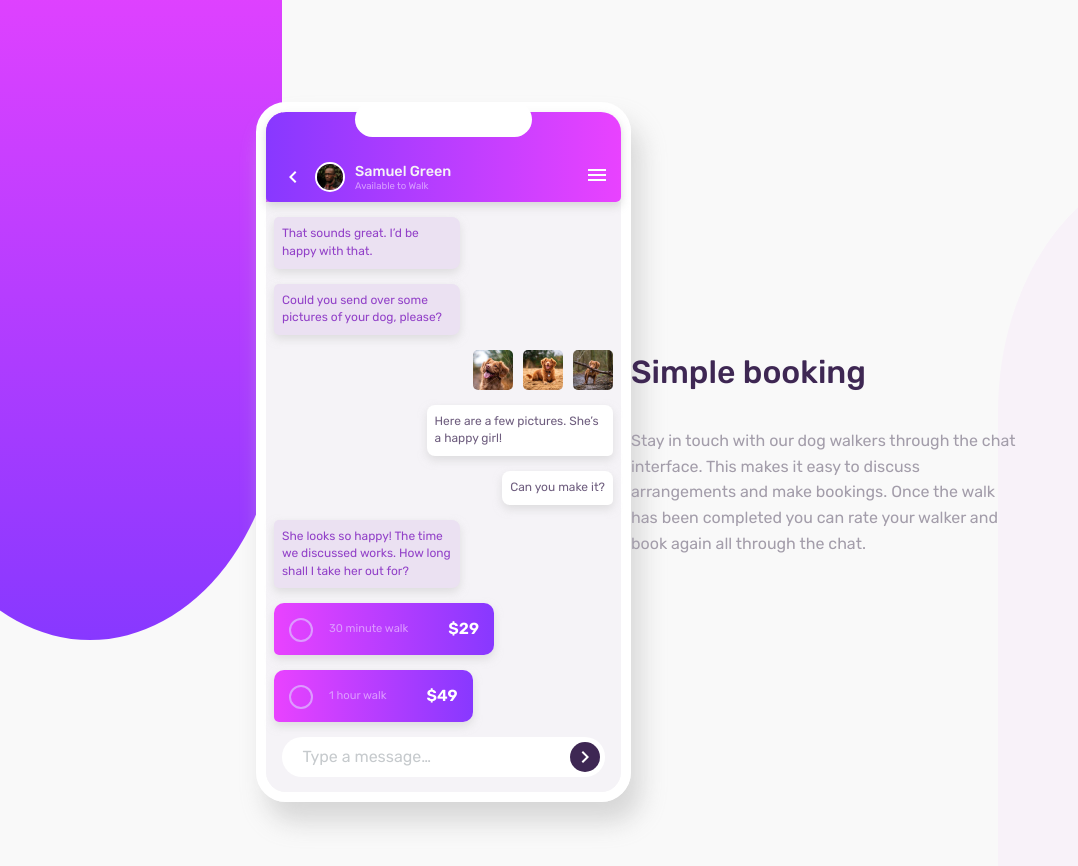
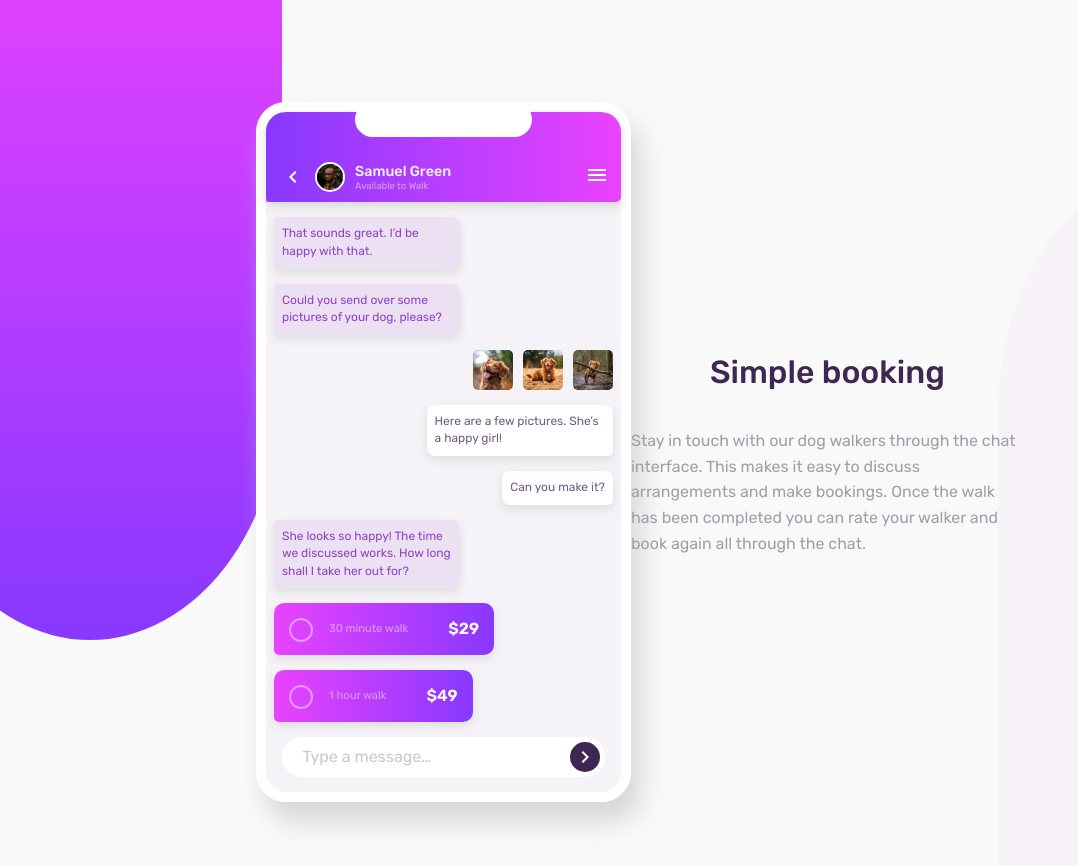
Before and after one commit to Jess99978/chat-app-css-illustration-master, a plain HTML site: page index.html in a window 1280 px wide. Shown: the top 866 px of the page, without its empty margins (0-1078 px from the left). Drawn offline with nearby package versions, Linux system fonts and the light colour scheme; files that its build step writes are made by us from their sources.

Commit message:
修復樣式問題

```diff
--- a/scss/style.scss
+++ b/scss/style.scss
@@ -70,7 +70,7 @@ body {
     box-shadow: 10px 20px 25px #ccccccbd;
   }
   &__intro {
-    @include flex-center(column, $align: flex-start);
+    @include flex-center(column);
     max-width: 400px;
     h1 {
       color: $very-dark-desaturated-violet;
```
